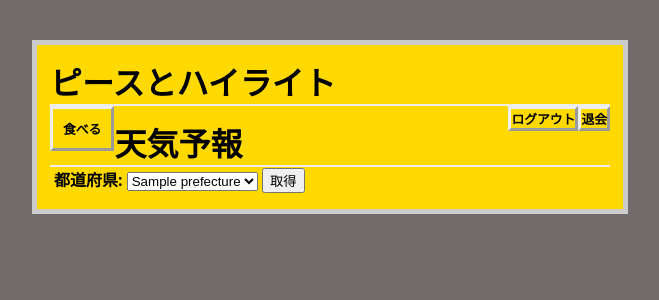
After one commit to mikirupann/sakusei, a Flask app: page /select in a window 1280 px wide. The commit adds this page. Shown: the top 300 px of the page, without its empty margins (310-969 px from the left). Run offline with Flask 3, Linux system fonts and the light colour scheme; a user stored in the database is signed in; tables that the repository leaves empty hold one stand-in row (values such as "Sample post").

Commit message:
とりあえず

```diff
--- a/app.py
+++ b/app.py
@@ -2,7 +2,9 @@ from flask import Flask, flash, redirect, render_template, request, url_for
 from flask_login import LoginManager, current_user, login_required, login_user, logout_user
 from werkzeug.security import generate_password_hash, check_password_hash
 from peewee import IntegrityError
-from config import User, Message
+from config import User, Message, Prefecture
+import requests
+from datetime import datetime
 
 
 app = Flask(__name__)
@@ -139,5 +141,41 @@ def reply(message_id):
     return redirect(url_for("show", message_id=message_id))
 
 
+@app.route("/select", methods=["GET", "POST"])
+def select():
+    prefectures = Prefecture.select()  # 全都道府県を取得
+    weather_data = None
+    if request.method == "POST":
+        prefecture = request.form["prefecture"]
+        prefecture = Prefecture.get(Prefecture.name == prefecture)
+        code = prefecture.area_code
+
+        # 気象庁APIから天気データを取得
+        jma_url = f"https://www.jma.go.jp/bosai/forecast/data/forecast/{code}.json"
+        response = requests.get(jma_url)
+        response.raise_for_status()
+        jma_json = response.json()
+
+        # 日付データの取得
+        time = jma_json[0]["timeSeries"][0]["timeDefines"]
+        # 天気データの取得
+        jma_weather = jma_json[0]["timeSeries"][0]["areas"][0]["weathers"]
+        jma_weather = jma_weather.replace('　', '')
+
+        # "今日", "明日", "明後日"の対応付け
+        days = ["今日", "明日", "明後日"]
+
+        # 天気データの整形
+        weather_data = []
+        for i, (date, weather) in enumerate(zip(time, jma_weather)):
+            formatted_date = datetime.fromisoformat(date).strftime("%m/%d")
+            weather_data.append({
+                "date": f"{days[i]} ({formatted_date})",
+                "weather": weather
+            })
+
+    return render_template("select.html", prefectures=prefectures, weather_data=weather_data)
+
+
 if __name__ == "__main__":
     app.run(host="127.0.0.1", port=8000, debug=True)
--- a/config.py
+++ b/config.py
@@ -32,5 +32,16 @@ class Message(Model):
         table_name = "messages"
 
 
-db.create_tables([User, Message])
+# 都道府県モデルの定義
+class Prefecture(Model):
+    id = IntegerField(primary_key=True)
+    name = CharField(unique=True)  # 都道府県名
+    area_code = CharField(unique=True)  # 気象庁のエリアコード
+
+    class Meta:
+        database = db
+        table_name = "prefectures"
+
+
+db.create_tables([User, Message, Prefecture])
 db.pragma("foreign_keys", 1, permanent=True)  # on_deleteを動作させるオプション設定を追加
--- a/static/style.css
+++ b/static/style.css
@@ -47,6 +47,7 @@ h2 {
     border: 5px solid #ccc;
     padding: 0.8em;
     background: #ffd900;
+
 }
 
 .page form {
@@ -70,7 +71,6 @@ h2 {
 .metanav {
     text-align: right;
     font-size: 0.8em;
-    padding: 0.3em;
     margin-bottom: 1em;
     background: red;
 }
@@ -107,8 +107,25 @@ nav {
     margin-left: auto;
 }
 
-.tubuyaki {
-    width: 100%; /* 80%の幅に設定 */
-    max-width: 700px; /* 最大幅を600pxに設定 */
-    margin: 0 auto; /* 中央寄せ */
+
+
+.eat {
+    border-style: outset;
+    float: right;
 }
+
+.eat1 {
+    padding: 10px;
+    border-style: outset;
+    float: left;
+}
+
+.weather-item {
+            margin-bottom: 1em;
+        }
+.weather-date {
+            font-weight: bold;
+        }
+.weather-description {
+            margin-left: 1em;
+        }
--- a/templates/base.html
+++ b/templates/base.html
@@ -19,8 +19,17 @@
                 <a href="{{ url_for('login') }}">ログイン</a>
                 <a href="{{ url_for('register') }}">新規登録</a>
             {% else %}
-                <a href="{{ url_for('unregister') }}" onclick="if(!confirm('本当に削除していいですか？')) return false">退会</a>
-                <a href="{{ url_for('logout') }}">ログアウト</a>
+                <div class="eat1">
+                    <a href="{{ url_for('select') }}">食べる</a>
+                </div>
+                <div class="eat">
+                    <a href="{{ url_for('unregister') }}" onclick="if(!confirm('本当に削除していいですか？')) return false">退会</a>
+                </div>
+                <div class="eat">
+                    <a href="{{ url_for('logout') }}">ログアウト</a>
+                </div>
+
+
             {% endif %}
         </div>
 
--- /dev/null
+++ b/templates/select.html
@@ -0,0 +1,25 @@
+{% extends "base.html" %}
+{% block content %}
+<h1>天気予報</h1>
+    <form action="{{ url_for('select') }}" method="post">
+        <label for="prefecture">都道府県:</label>
+        <select name="prefecture" id="prefecture">
+            {% for prefecture in prefectures %}
+            <option value="{{ prefecture.name }}">{{ prefecture.name }}</option>
+            {% endfor %}
+        </select>
+        <input type="submit" value="取得">
+    </form>
+
+    {% if weather_data %}
+    <h2>天気予報</h2>
+    <ul>
+        {% for item in weather_data %}
+        <li class="weather-item">
+            <div class="weather-date">{{ item.date }}</div>
+            <div class="weather-description">{{ item.weather }}</div>
+        </li>
+        {% endfor %}
+    </ul>
+    {% endif %}
+{% endblock %}
```
Also changed, not shown: map.py (+18 -21 lines).
